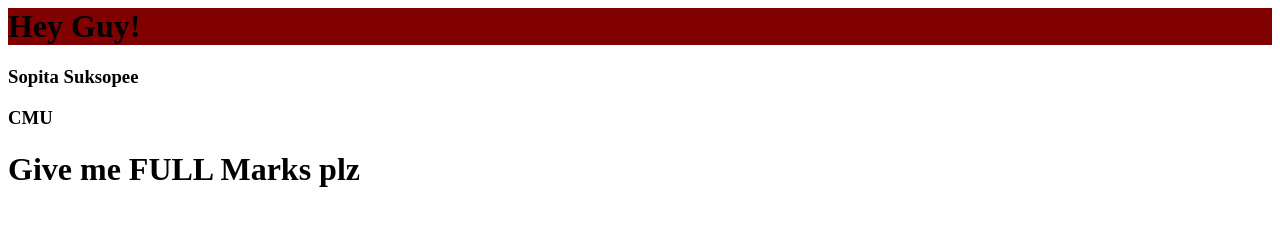
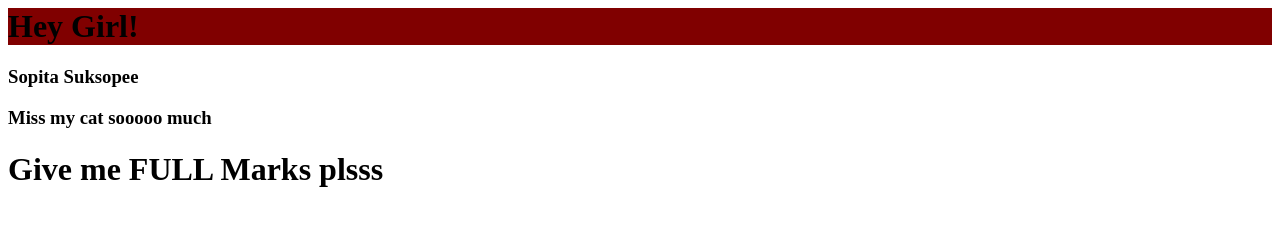
Before and after one commit to Sopita2002/SSBifern, a plain HTML site: page index.html in a window 1280 px wide. Drawn offline with Linux system fonts and the light colour scheme.

Commit message:
Update index.html

```diff
--- a/index.html
+++ b/index.html
@@ -1,6 +1,6 @@
 <html>
-  <h1 style="background-color:Maroon;">Hey Guy!</h1>
-  <h3>Sopita Suksopee<h3>
-  <h3>CMU</h3>
-  <h1>Give me FULL Marks plz</h1>
+  <h1 style="background-color:Maroon;">Hey Girl!</h1>
+  <h3>Sopita Suksopee</h3>
+  <h3>Miss my cat sooooo much</h3>
+  <h1>Give me FULL Marks plsss</h1>
   </html>
```
